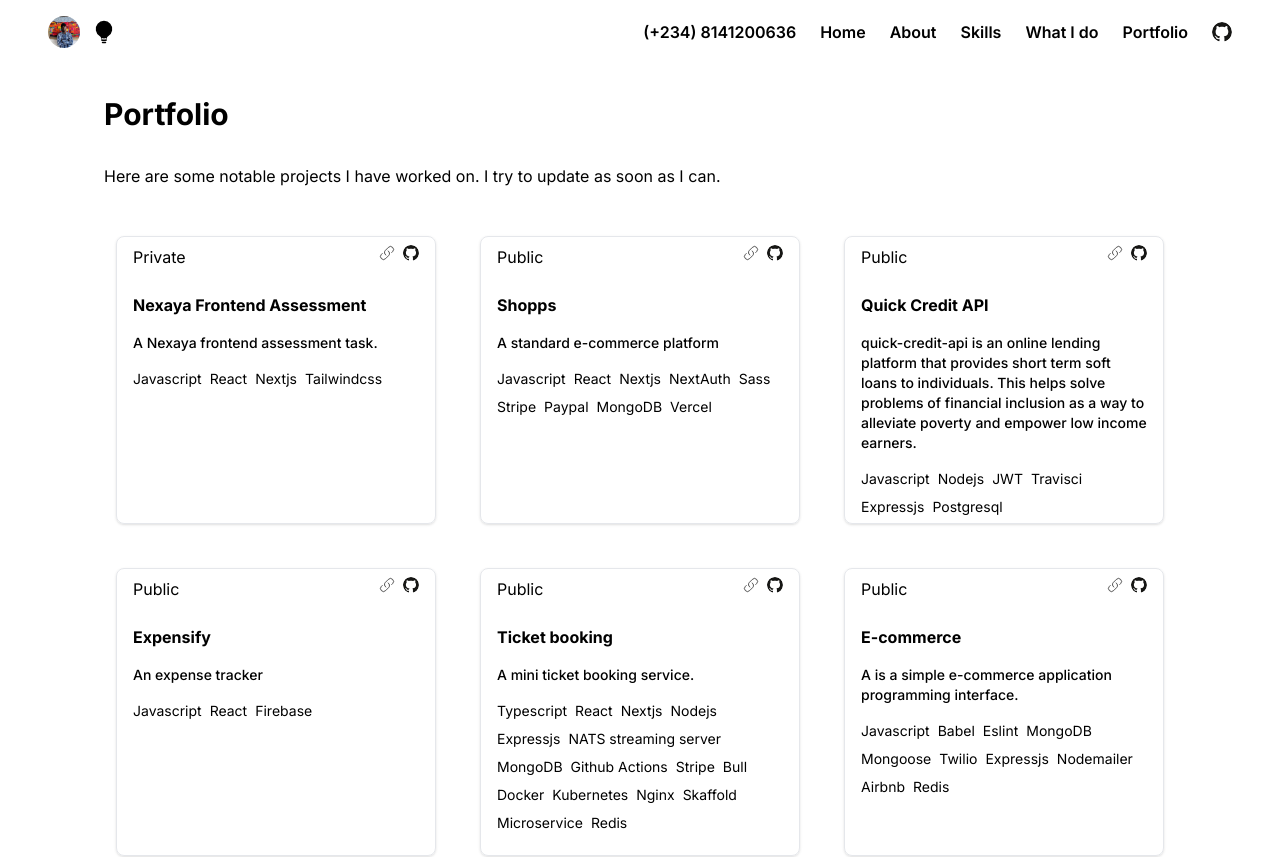
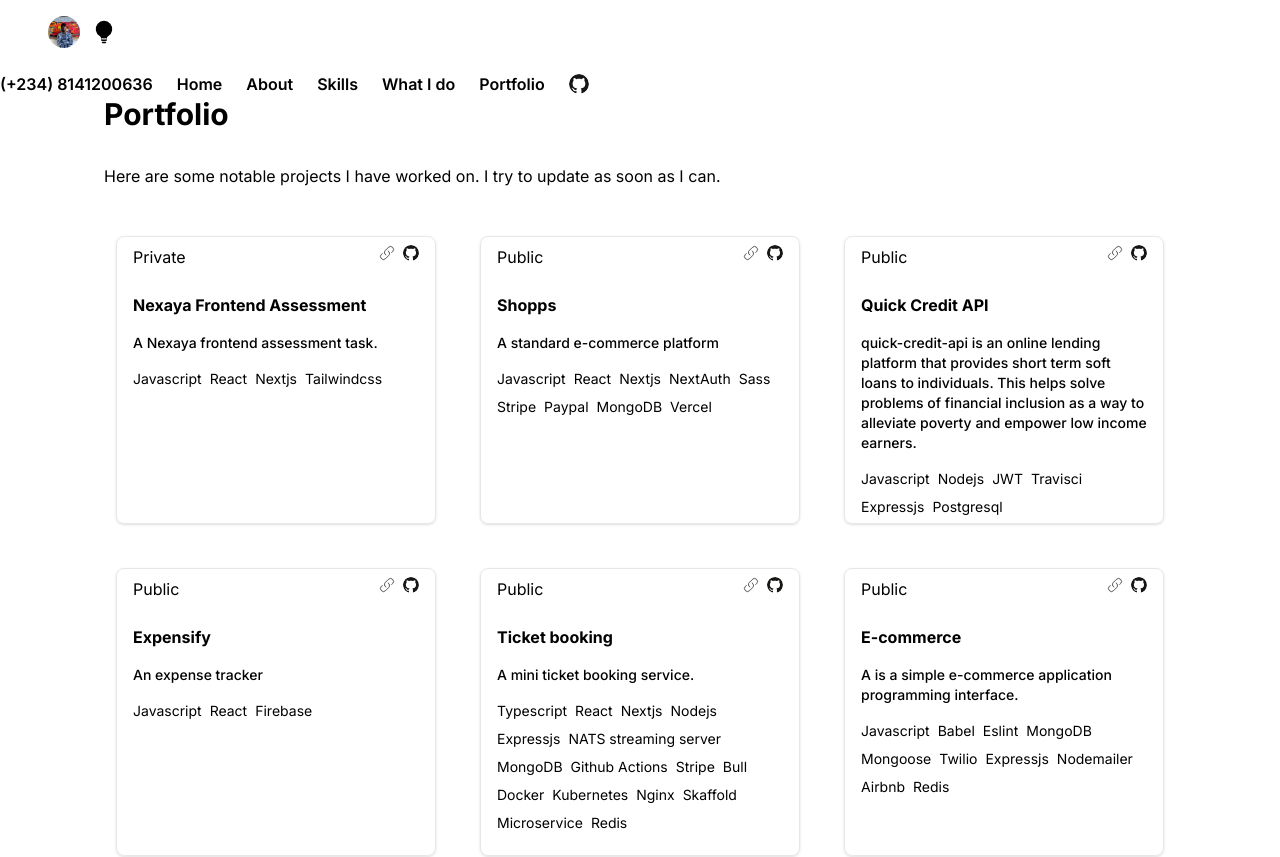
Before and after one commit to emma50/okwuidegbeemmanuel, a Next.js app: page /portfolio in a window 1280 px wide. Shown: the top 857 px of the page. Built offline with nearby package versions, Linux system fonts and the light colour scheme.

Commit message:
Update markup and style

```diff
--- a/app/globals.css
+++ b/app/globals.css
@@ -35,8 +35,6 @@ body {
 .swiper {
   max-width: 24rem;
   max-height: 24rem;
-  /* padding: 50px; */
-  background-color: aquamarine;
   border-radius: 0.5rem;
 }
 
--- a/app/page.js
+++ b/app/page.js
@@ -13,11 +13,11 @@ export default function Home() {
   const { toggleMode } = useContext(GlobalContext);
 
   return (
-    <div className={`min-h-screen text-wrap py-2 ${!toggleMode ? 'dark:bg-zinc-900 text-gray-300' : 'bg-white text-black'} my-[-1rem]`}>
+    <div className={`min-h-screen overflow-hidden w-full text-wrap py-2 ${!toggleMode ? 'dark:bg-zinc-900 text-gray-300' : 'bg-white text-black'} my-[-1rem] w-full`}>
       <div className="fixed w-full backdrop-blur-sm z-50">
         <Header/>
       </div>
-      <main className="grid-cols-2 px-10 md:px-20 my-4">
+      <main className="px-10 md:px-20 my-4">
         <div className="flex flex-col md:flex-row gap-10 md:gap-3 items-center md:justify-center p-10 md:p-20" id='about'>
           <div className="w-80 h-80">
             <Image width={80} height={80} className="rounded-full w-80 h-80 shadow-xl shadow-gray-1000" src="/images/emmanuel-new-image.jpg" alt="image description"/>
--- a/app/portfolio/page.js
+++ b/app/portfolio/page.js
@@ -12,7 +12,7 @@ export default function Portfolio () {
   const { toggleMode } = useContext(GlobalContext);
 
   return (
-    <div className={`min-h-screen text-wrap py-2  ${!toggleMode ? 'dark:bg-zinc-900 text-white' : 'bg-white text-black'} my-[-1rem]`}>
+    <div className={`min-h-screen overflow-hidden text-wrap py-2  ${!toggleMode ? 'dark:bg-zinc-900 text-white' : 'bg-white text-black'} my-[-1rem]`}>
       <div className="fixed w-full backdrop-blur-sm z-50">
         <Header/>
       </div>
@@ -27,7 +27,7 @@ export default function Portfolio () {
           {
             portfolio.map((ele) => {
               return (
-                <div key={ele.id} className="block max-w-sm p-2 px-4 m-4 border w-80 h-72 border-gray-200 rounded-lg shadow">
+                <div key={ele.id} className="block p-2 px-4 m-4 border max-w-sm max-h-lg md:w-80 md:h-72 border-gray-200 rounded-lg shadow">
                   <div className="flex gap-4 justify-between pb-6">
                     <div>{ele.status}</div>
                     <div className="flex gap-2">
--- a/app/ui/header.js
+++ b/app/ui/header.js
@@ -21,7 +21,8 @@ export default function Header () {
 
   return (
     <>
-      <nav className={`border-gray-200 backdrop-blur-sm ${toggleMode ? 'bg-white/30 text-black' : 'dark:bg-zinc-800/30 text-gray-300'}`}>
+      <nav className={`border-gray-200 w-full backdrop-blur-sm ${toggleMode ? 'bg-white/30 text-black' : 'dark:bg-zinc-800/30 text-gray-300'}`}>
+        <div className='w-full'>
           <div className="flex flex-wrap justify-between items-center mx-auto max-w-screen-xl p-6 px-12">
             <a href="#" className="flex items-center space-x-3 rtl:space-x-reverse" aria-label='Home'>
               <Image width={32} height={8} src="/images/emmanuel-new-image.jpg" className="h-8 rounded-2xl" alt="Emmanuel Logo" />
@@ -34,7 +35,8 @@ export default function Header () {
                   <path stroke="currentColor" strokeLinecap="round" strokeLinejoin="round" strokeWidth="2" d="M1 1h15M1 7h15M1 13h15"/>
               </svg>
             </button>
-          <div className="items-center hidden md:flex space-x-6 rtl:space-x-reverse font-semibold text-md">
+          </div>
+          <div className="items-center hidden md:flex space-x-6 rtl:space-x-reverse font-semibold text-md w-inherit">
             <a href="tel:+2348141200636" aria-label='Telephone Number'>(+234) 8141200636</a>
             <a href="#" aria-label='Home'>
               <span onClick={() => router.push('/')}>
```
Lines whose indentation alone changed are shown as unchanged.
